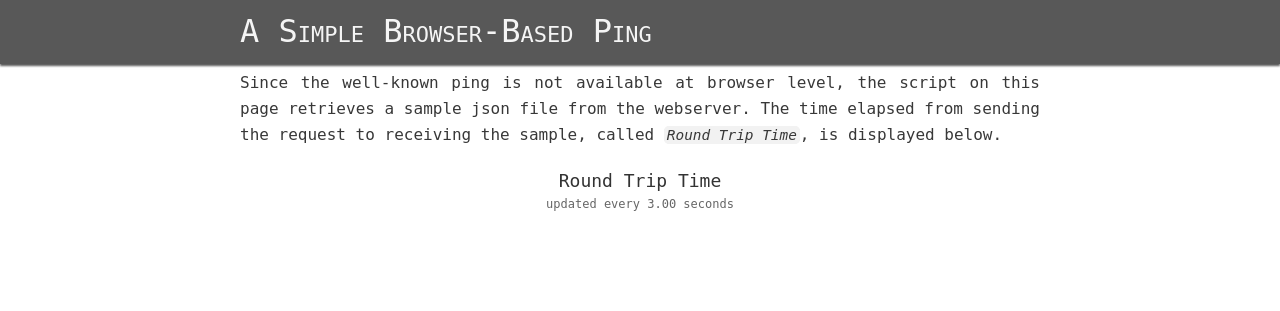
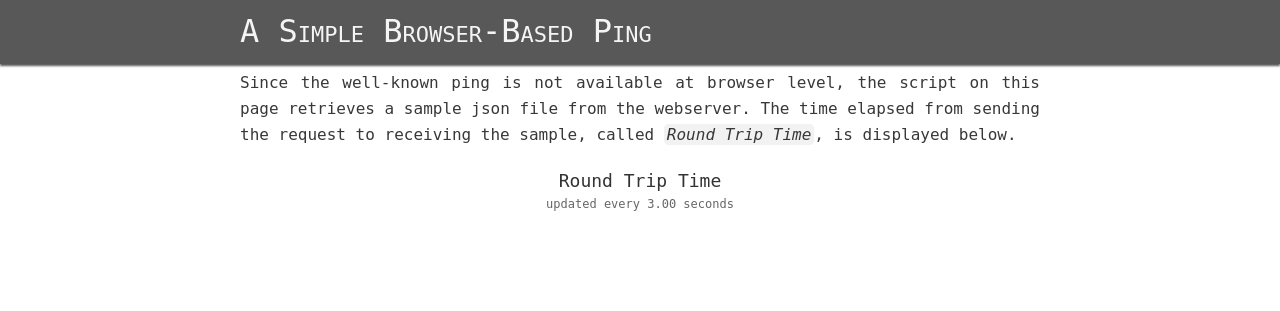
Before and after one commit to ZackDev/zackdev.github.io, a Jekyll site: the page built from _posts/2020-09-19-a-simple-browser-based-ping.md, in a window 1280 px wide. Shown: the top 311 px of the page. Built offline with Jekyll 4.4.1, drawn with Linux system fonts in a browser that asks for light colours.

Commit message:
css: minor fixes

```diff
--- a/_sass/main.scss
+++ b/_sass/main.scss
@@ -155,7 +155,7 @@
 }
 
 code {
-  font-size: 0.9rem;
+  font-size: 1rem;
 }
 
 code.language-plaintext {
@@ -343,8 +343,8 @@
   }
 
   .inner {
-    min-width: 320px;
-    max-width: 480px;
+    min-width: 560px;
+    max-width: 640px;
   }
 }
 
```
